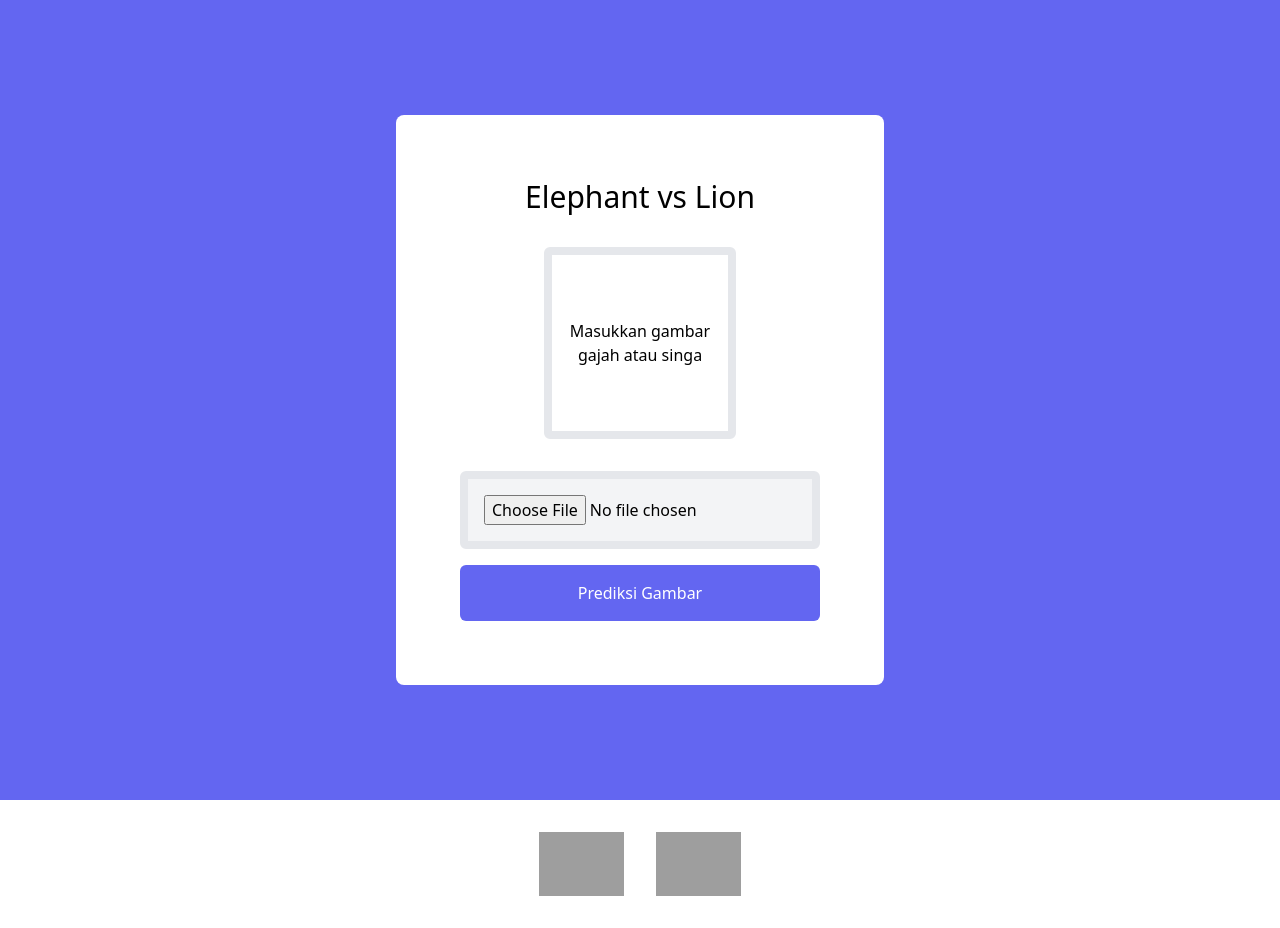
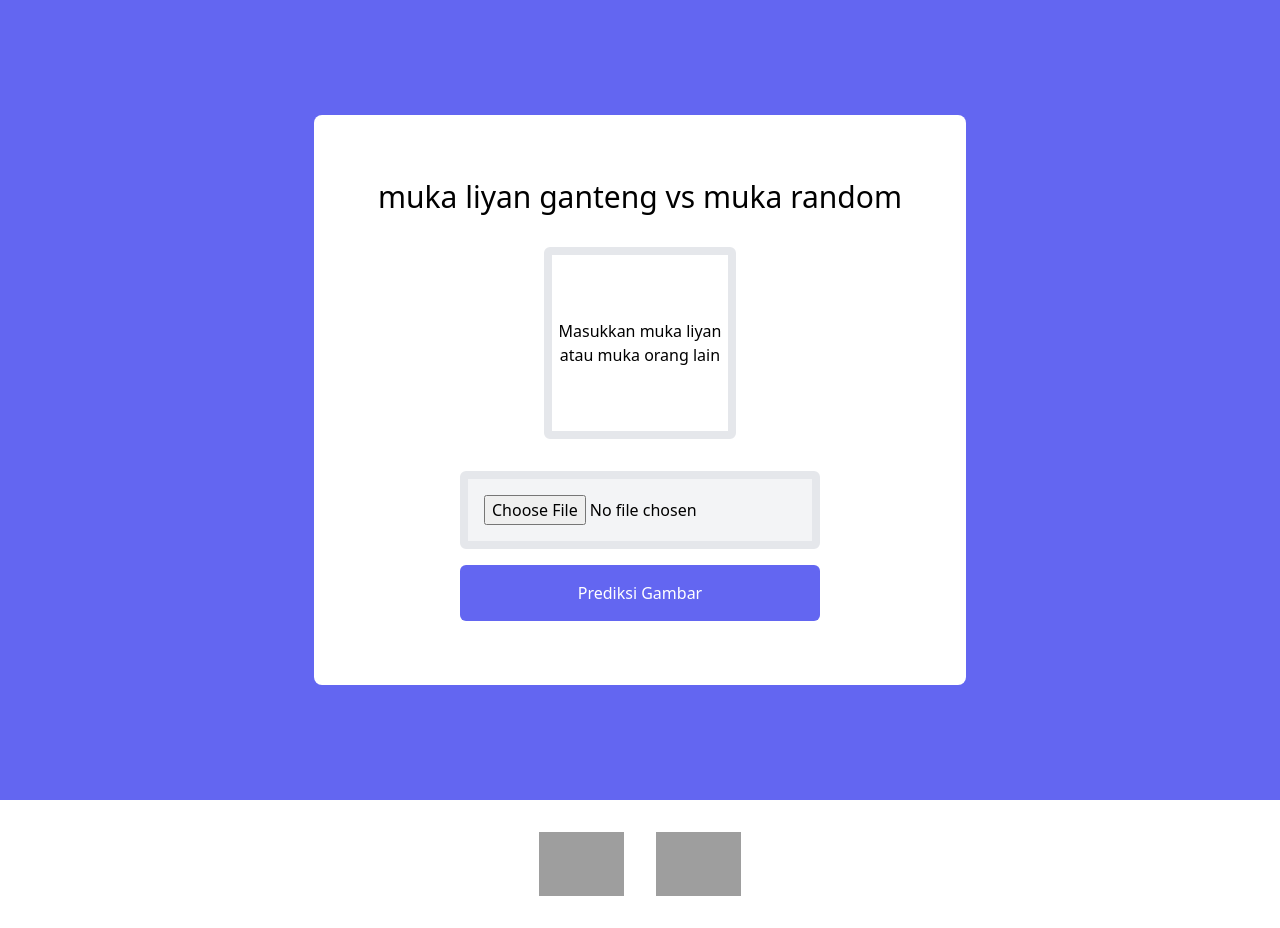
Before and after one commit to liyan-227/ai-project, a Flask app: page / in a window 1280 px wide. Run offline with Flask 2, Linux system fonts and the light colour scheme; grey boxes are pictures that could not be loaded.

Commit message:
Update index.html

```diff
--- a/img-class-using-cnn-20211203T034311Z-001/img-class-using-cnn/templates/index.html
+++ b/img-class-using-cnn-20211203T034311Z-001/img-class-using-cnn/templates/index.html
@@ -8,7 +8,7 @@
             href="https://unpkg.com/tailwindcss@^2/dist/tailwind.min.css"
             rel="stylesheet"
         />
-        <title>Elephant vs Lion App</title>
+        <title>muka liyan ganteng vs muka random</title>
     </head>
     <body>
         <section
@@ -31,7 +31,7 @@
                     rounded-lg
                 "
             >
-                <h1 class="text-3xl text-bold">Elephant vs Lion</h1>
+                <h1 class="text-3xl text-bold">muka liyan ganteng vs muka random</h1>
 
                 {% if uploaded_image %}
                 <img
@@ -52,7 +52,7 @@
                     "
                 >
                     <p class="text-center">
-                        Masukkan gambar gajah atau singa
+                        Masukkan muka liyan atau muka orang lain
                     </p>
                 </div>
                 {% endif %} {% if prediction %}
```
